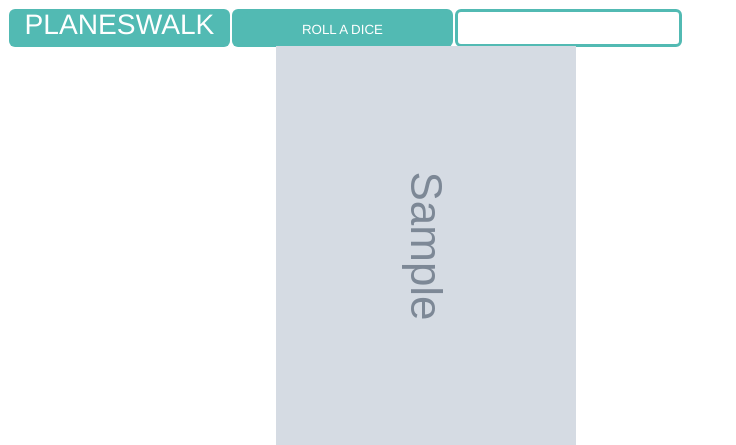
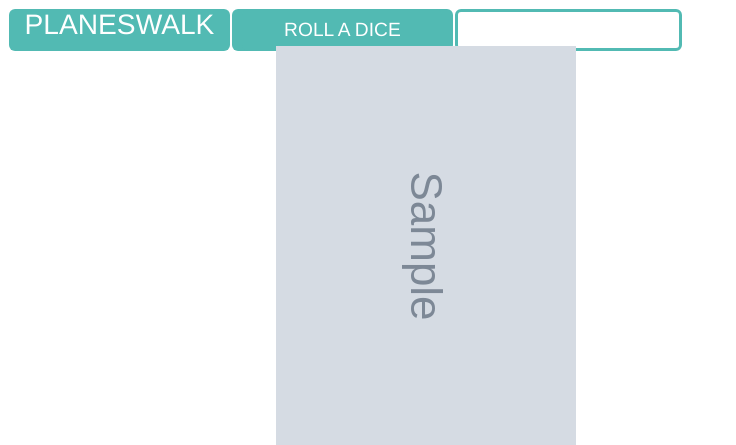
Before and after one commit to ph5x5/planechase-assistant, a Django app: template assistant/templates/index.html in a window 1280 px wide. Shown: the top 445 px of the page, without its empty margins (0-736 px from the left). Run offline with Django 3.2, Linux system fonts and the light colour scheme; the template is opened without the code that fills it: most values are stand-ins (such as "Sample title", 1, 10 or a date in 2020); grey boxes marked "Sample" are stand-in pictures.

Commit message:
Fixing layout

```diff
--- a/assistant/static/css/stylesheet.css
+++ b/assistant/static/css/stylesheet.css
@@ -41,6 +41,7 @@ button.button {
     text-transform: uppercase;
     width: 200px;
     cursor: pointer;
+    font-size: 1.5vw;
 }
 
 .container {
```
